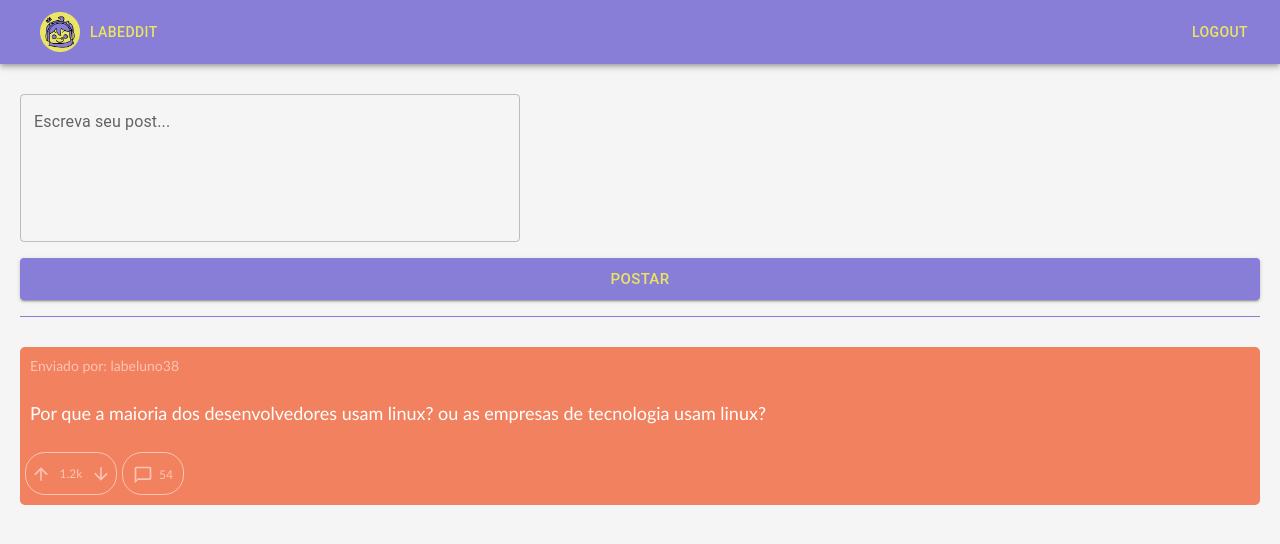
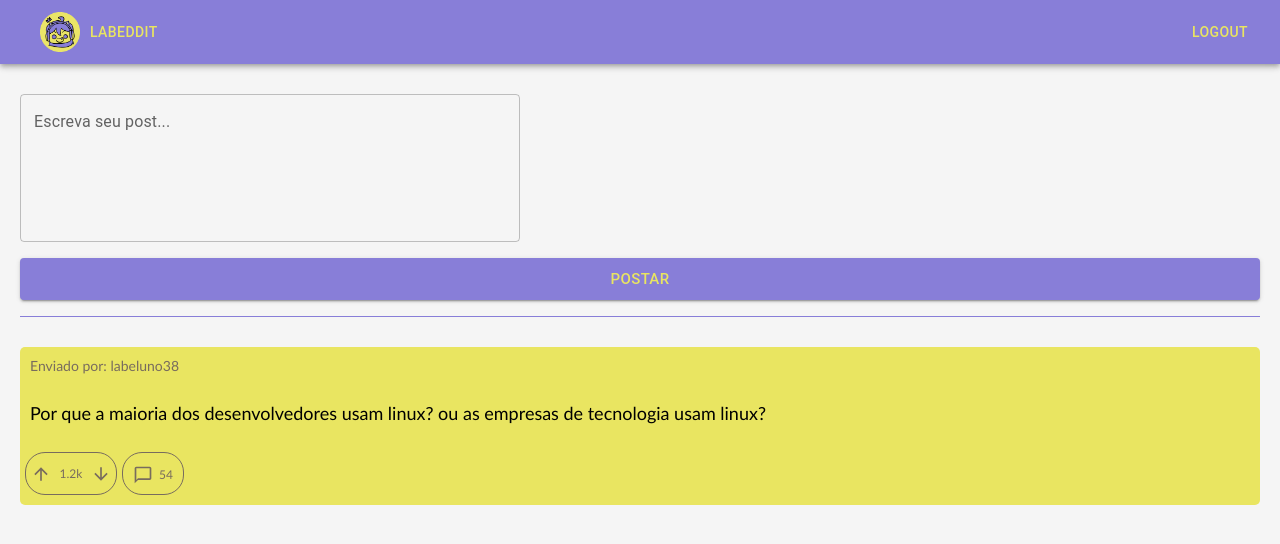
Before and after one commit to future4code/freire-Sarah-Outeiro, a React (Create React App) app in the folder Modulo 3/labeddit/labeddit/: page /postlist in a window 1280 px wide. Shown: the top 544 px of the page. Built offline with nearby package versions, Linux system fonts and the light colour scheme.

Commit message:
ajustes de cores para diferenciar post de comentário

```diff
--- a/Modulo 3/labeddit/labeddit/src/components/PostDetail/PostDetail.js
+++ b/Modulo 3/labeddit/labeddit/src/components/PostDetail/PostDetail.js
@@ -12,12 +12,12 @@ const PostDetail = () => {
                 <Texto>Por que a maioria dos desenvolvedores usam linux? ou as empresas de tecnologia usam linux?</Texto>
                 <DivBottom>
                     <DivEngajamento>
-                    <ArrowUpwardIcon color={'fourth'} fontSize={'small'}/>
+                    <ArrowUpwardIcon color={'fifth'} fontSize={'small'}/>
                     <p>1.2k</p>
-                    <ArrowDownwardIcon color={'fourth'} fontSize={'small'}/>
+                    <ArrowDownwardIcon color={'fifth'} fontSize={'small'}/>
                     </DivEngajamento>
                     <DivComentarios>
-                        <ChatBubbleOutlineIcon color={'fourth'} fontSize={'small'} />
+                        <ChatBubbleOutlineIcon color={'fifth'} fontSize={'small'} />
                         <p>54</p>
                     </DivComentarios>
                 </DivBottom>
--- a/Modulo 3/labeddit/labeddit/src/components/PostDetail/styled.js
+++ b/Modulo 3/labeddit/labeddit/src/components/PostDetail/styled.js
@@ -4,14 +4,14 @@ export const Posts = styled.div`
     margin-top: 30px;
     margin-left: 20px;
     margin-right: 20px;
-    background-color:#F2825F;
+    background-color: #E9E561;
     height: auto;
     border-radius: 5px;
     padding-bottom: 5px;
 `
 
 export const EnviadoPor = styled.p`
-    color: #fcc4b3;
+    color: #786C5E;
     font-size: 14px;
     padding-top: 10px;
     margin-left: 10px;
@@ -20,7 +20,7 @@ export const EnviadoPor = styled.p`
 export const Texto = styled.p`
     font-size: 18px;
     padding: 10px;
-    color: white;
+    color: black;
 `
 
 export const DivBottom = styled.div`
@@ -29,7 +29,7 @@ export const DivBottom = styled.div`
 
 export const DivEngajamento = styled.div`
     display: flex;
-    border: solid 1px #fcc4b3;
+    border: solid 1px #786C5E;
     border-radius: 20px;
     margin-left: 5px;
     margin-bottom: 5px;
@@ -40,13 +40,13 @@ export const DivEngajamento = styled.div`
     align-items: center;
     p {
         font-size: 12px;
-        color: #fcc4b3;
+        color: #786C5E;
     }
 `
 
 export const DivComentarios = styled.div`
     display: flex;
-    border: solid 1px #fcc4b3;
+    border: solid 1px #786C5E;
     border-radius: 20px;
     margin-left: 5px;
     margin-bottom: 5px;
@@ -58,6 +58,6 @@ export const DivComentarios = styled.div`
     align-items: center;
     p {
         font-size: 12px;
-        color: #fcc4b3;
+        color: #786C5E;
     }
 `
--- a/Modulo 3/labeddit/labeddit/src/components/PostList/PostList.js
+++ b/Modulo 3/labeddit/labeddit/src/components/PostList/PostList.js
@@ -15,12 +15,12 @@ const PostList = () => {
                 <Texto>Por que a maioria dos desenvolvedores usam linux? ou as empresas de tecnologia usam linux?</Texto>
                 <DivBottom>
                     <DivEngajamento>
-                    <ArrowUpwardIcon color={'fourth'} fontSize={'small'}/>
+                    <ArrowUpwardIcon color={'fifth'} fontSize={'small'}/>
                     <p>1.2k</p>
-                    <ArrowDownwardIcon color={'fourth'} fontSize={'small'}/>
+                    <ArrowDownwardIcon color={'fifth'} fontSize={'small'}/>
                     </DivEngajamento>
                     <DivComentarios>
-                        <ChatBubbleOutlineIcon color={'fourth'} fontSize={'small'} />
+                        <ChatBubbleOutlineIcon color={'fifth'} fontSize={'small'} />
                         <p>54</p>
                     </DivComentarios>
                 </DivBottom>
--- a/Modulo 3/labeddit/labeddit/src/components/PostList/styled.js
+++ b/Modulo 3/labeddit/labeddit/src/components/PostList/styled.js
@@ -4,14 +4,14 @@ export const Posts = styled.div`
     margin-top: 30px;
     margin-left: 20px;
     margin-right: 20px;
-    background-color:#F2825F;
+    background-color: #E9E561;
     height: auto;
     border-radius: 5px;
     padding-bottom: 5px;
 `
 
 export const EnviadoPor = styled.p`
-    color: #fcc4b3;
+    color: #786C5E;
     font-size: 14px;
     padding-top: 10px;
     margin-left: 10px;
@@ -20,7 +20,7 @@ export const EnviadoPor = styled.p`
 export const Texto = styled.p`
     font-size: 18px;
     padding: 10px;
-    color: white;
+    color: black;
 `
 
 export const DivBottom = styled.div`
@@ -29,7 +29,7 @@ export const DivBottom = styled.div`
 
 export const DivEngajamento = styled.div`
     display: flex;
-    border: solid 1px #fcc4b3;
+    border: solid 1px #786C5E;
     border-radius: 20px;
     margin-left: 5px;
     margin-bottom: 5px;
@@ -40,13 +40,13 @@ export const DivEngajamento = styled.div`
     align-items: center;
     p {
         font-size: 12px;
-        color: #fcc4b3;
+        color: #786C5E;
     }
 `
 
 export const DivComentarios = styled.div`
     display: flex;
-    border: solid 1px #fcc4b3;
+    border: solid 1px #786C5E;
     border-radius: 20px;
     margin-left: 5px;
     margin-bottom: 5px;
@@ -58,6 +58,6 @@ export const DivComentarios = styled.div`
     align-items: center;
     p {
         font-size: 12px;
-        color: #fcc4b3;
+        color: #786C5E;
     }
 `
--- a/Modulo 3/labeddit/labeddit/src/constants/theme.js
+++ b/Modulo 3/labeddit/labeddit/src/constants/theme.js
@@ -34,6 +34,12 @@ const theme = createTheme({
       dark: darkerSecondColor,
       contrastText: '#E9E561',
     },
+    fifth: {
+      light: darkerNeutralColor,
+      main: darkerNeutralColor,
+      dark: darkerSecondColor,
+      contrastText: '#E9E561',
+    },
   },
   components: {
     MuiFormControlLabel: {
```
